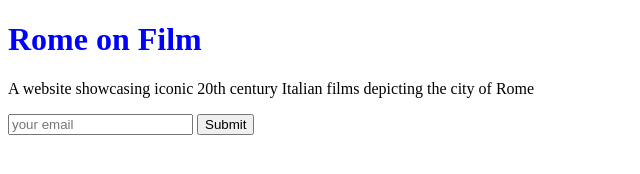
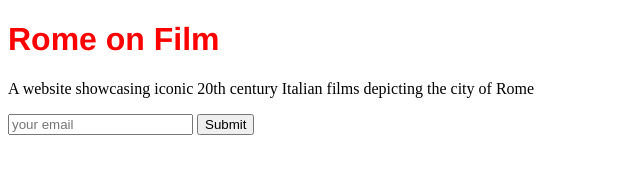
Before and after one commit to EloiseD/eloise_course_competition, a plain HTML site: page index.html in a window 1280 px wide. Shown: the whole page, without its empty margins (0-640 px from the left). Drawn offline with Linux system fonts and the light colour scheme.

Commit message:
h1 font change helvetica

```diff
--- a/indexstyle.css
+++ b/indexstyle.css
@@ -1,3 +1,4 @@
 h1{
-  color: blue;
+  color: red;
+  font-family:Helvetica
 }
```
